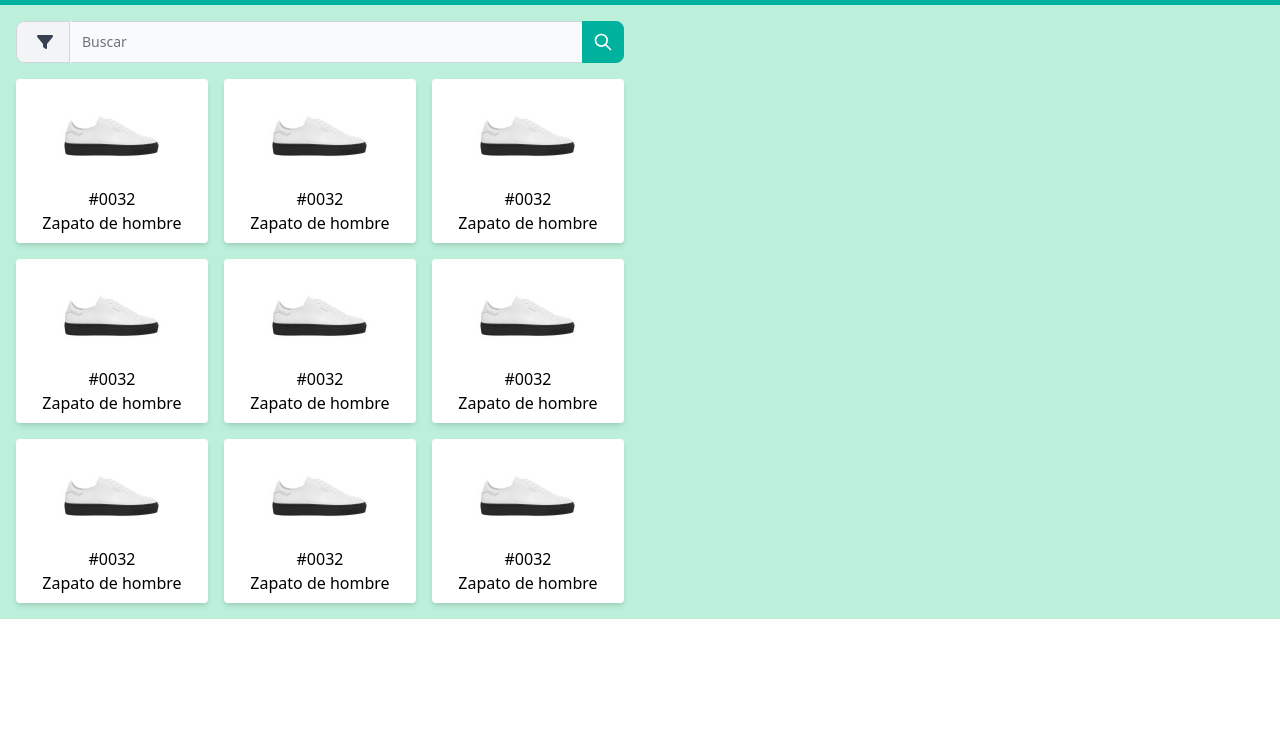
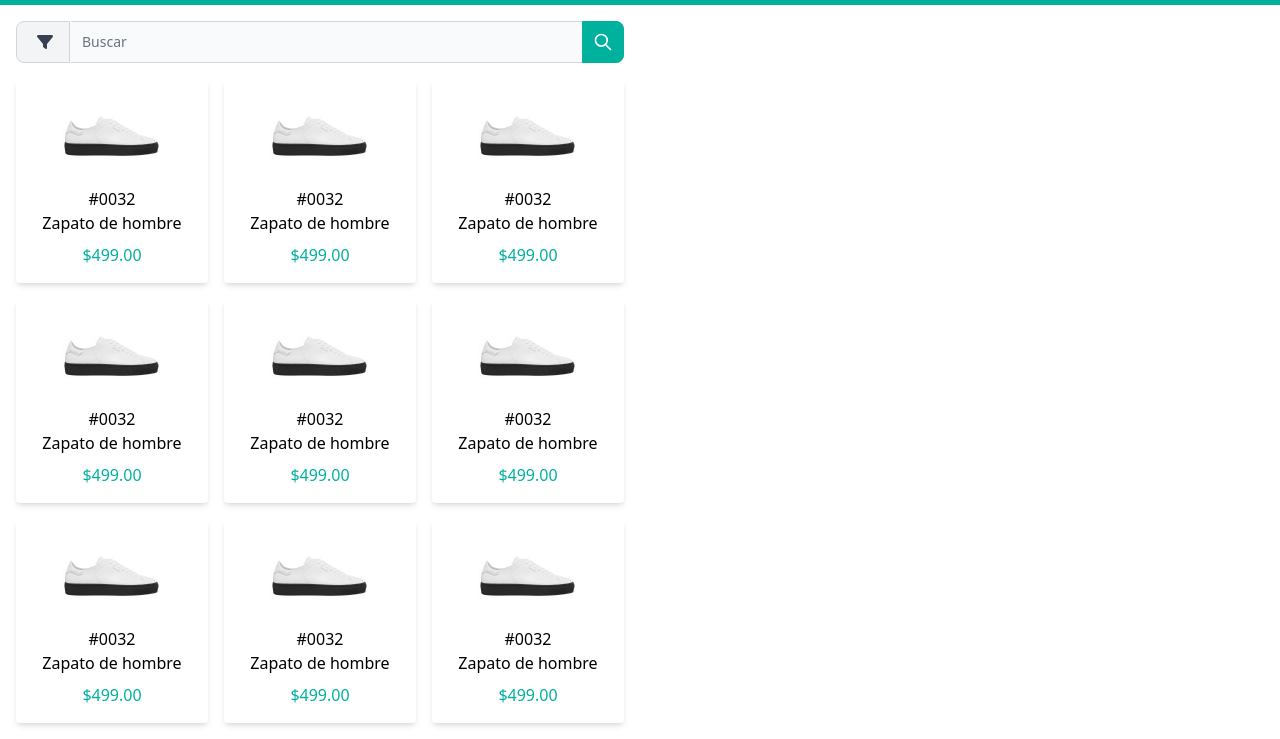
Before and after one commit to Lutimi/switchpostl, a website: page index.html in a window 1280 px wide. Shown: the part 67-806 px from the top of the page. Drawn offline with nearby package versions, Linux system fonts and the light colour scheme.

Commit message:
Fix buttons

```diff
--- a/index.html
+++ b/index.html
@@ -103,7 +103,7 @@
 
     <section>
 
-        <div class="  py-4 bg-green-200   px-4  mx-auto grid gap-8 grid-cols-2 ">
+        <div class="  py-4   px-4  mx-auto grid gap-8 grid-cols-2 ">
 
             <!-- Primera columna -->
             <div class=" w-full ml-auto  flex flex-col  space-y-4 ">
@@ -113,7 +113,7 @@
                         <label for="search-dropdown"
                             class="mb-2 text-sm font-medium text-gray-900 sr-only dark:text-gray-300">Your Email</label>
                         <button id="dropdown-button" data-dropdown-toggle="dropdown"
-                            class="flex-shrink-0 z-10 inline-flex items-center py-2.5 px-4 text-sm font-medium text-center text-gray-900 bg-gray-100 border border-gray-300 rounded-l-lg focus:ring-4 focus:outline-none  0 "
+                            class="flex-shrink-0 z-0 inline-flex items-center py-2.5 px-4 text-sm font-medium text-center text-gray-900 bg-gray-100 border border-gray-300 rounded-l-lg   0 "
                             type="button"> <svg class="ml-1 w-4 h-4 fill-gray-700 " xmlns="http://www.w3.org/2000/svg"
                                 viewBox="0 0 512 512">
                                 <path fill-rule="evenodd"
@@ -161,65 +161,84 @@
                 </form>
 
                 <div class="  grid grid-cols-3  gap-4">
-                    <button class=" card text-center ">
+                    <button class=" card  text-center ">
                         <img src="resources/images/1_15994520685f55b3a4282d2.jpg" alt="">
 
                         <h1>#0032</h1>
+                        <div></div>
                         <p class="font-medium">Zapato de hombre</p>
+                        <p class="text-primary font-medium py-2 ">$499.00</p>
                     </button>
-                    <button class=" card text-center ">
+                    <button class=" card  text-center ">
                         <img src="resources/images/1_15994520685f55b3a4282d2.jpg" alt="">
 
                         <h1>#0032</h1>
+                        <div></div>
                         <p class="font-medium">Zapato de hombre</p>
+                        <p class="text-primary font-medium py-2 ">$499.00</p>
                     </button>
-                    <button class=" card text-center ">
+                    <button class=" card  text-center ">
                         <img src="resources/images/1_15994520685f55b3a4282d2.jpg" alt="">
 
                         <h1>#0032</h1>
+                        <div></div>
                         <p class="font-medium">Zapato de hombre</p>
+                        <p class="text-primary font-medium py-2 ">$499.00</p>
                     </button>
-                    <button class=" card text-center ">
+                    <button class=" card  text-center ">
                         <img src="resources/images/1_15994520685f55b3a4282d2.jpg" alt="">
 
                         <h1>#0032</h1>
+                        <div></div>
                         <p class="font-medium">Zapato de hombre</p>
+                        <p class="text-primary font-medium py-2 ">$499.00</p>
                     </button>
-                    <button class=" card text-center ">
+                    <button class=" card  text-center ">
                         <img src="resources/images/1_15994520685f55b3a4282d2.jpg" alt="">
 
                         <h1>#0032</h1>
+                        <div></div>
                         <p class="font-medium">Zapato de hombre</p>
+                        <p class="text-primary font-medium py-2 ">$499.00</p>
                     </button>
-                    <button class=" card text-center ">
+                    <button class=" card  text-center ">
                         <img src="resources/images/1_15994520685f55b3a4282d2.jpg" alt="">
 
                         <h1>#0032</h1>
+                        <div></div>
                         <p class="font-medium">Zapato de hombre</p>
+                        <p class="text-primary font-medium py-2 ">$499.00</p>
                     </button>
-                    <button class=" card text-center ">
+                    <button class=" card  text-center ">
                         <img src="resources/images/1_15994520685f55b3a4282d2.jpg" alt="">
 
                         <h1>#0032</h1>
+                        <div></div>
                         <p class="font-medium">Zapato de hombre</p>
+                        <p class="text-primary font-medium py-2 ">$499.00</p>
                     </button>
-                    <button class=" card text-center ">
+                    <button class=" card  text-center ">
                         <img src="resources/images/1_15994520685f55b3a4282d2.jpg" alt="">
 
                         <h1>#0032</h1>
+                        <div></div>
                         <p class="font-medium">Zapato de hombre</p>
+                        <p class="text-primary font-medium py-2 ">$499.00</p>
                     </button>
-                    <button class=" card text-center ">
+                    <button class=" card  text-center ">
                         <img src="resources/images/1_15994520685f55b3a4282d2.jpg" alt="">
 
                         <h1>#0032</h1>
+                        <div></div>
                         <p class="font-medium">Zapato de hombre</p>
+                        <p class="text-primary font-medium py-2 ">$499.00</p>
                     </button>
+
 
                 </div>
             </div>
 
-            <div class="relative inset-0 w-full min-h-screen md:fixed md:w-7/12"></div>
+            <div class=" w-full  "></div>
 
         </div>
 
--- a/input.css
+++ b/input.css
@@ -3,5 +3,5 @@
 @tailwind utilities;
 
 .card{
-    @apply bg-white rounded flex justify-center flex-col items-center p-2 overflow-hidden shadow-md relative;
+    @apply bg-white rounded hover:bg-gray-100 flex justify-center flex-col items-center p-2 overflow-hidden shadow-md relative;
 }
```
Also changed, not shown: css/main.css.
